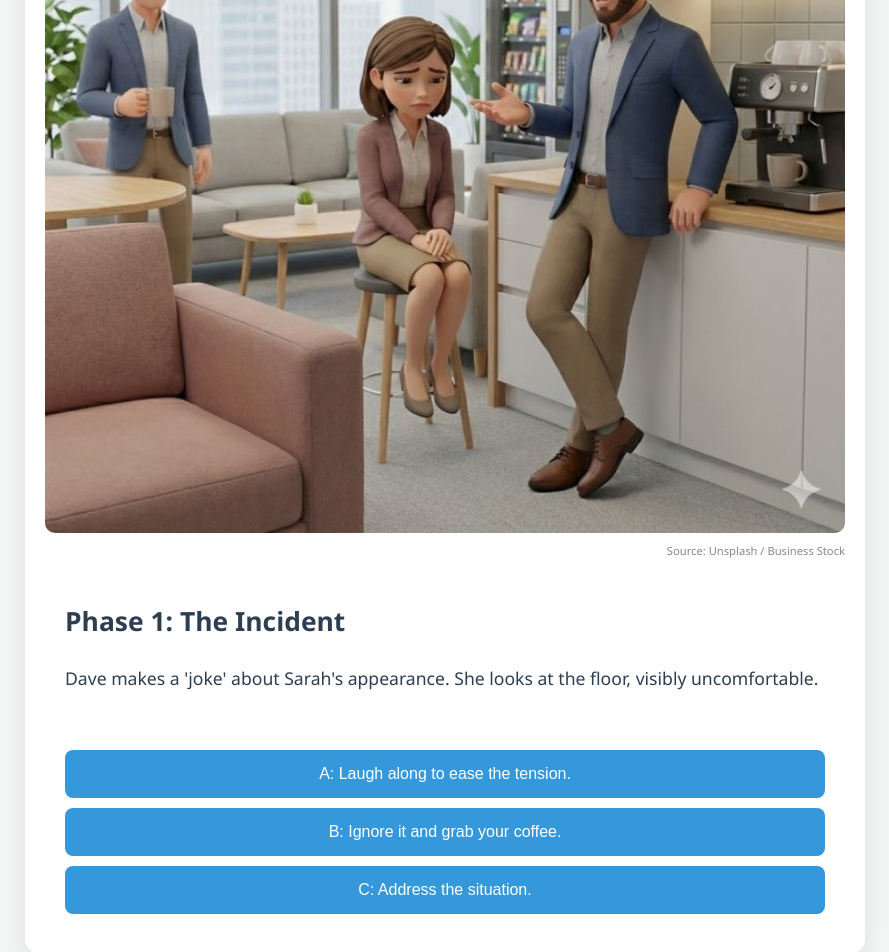
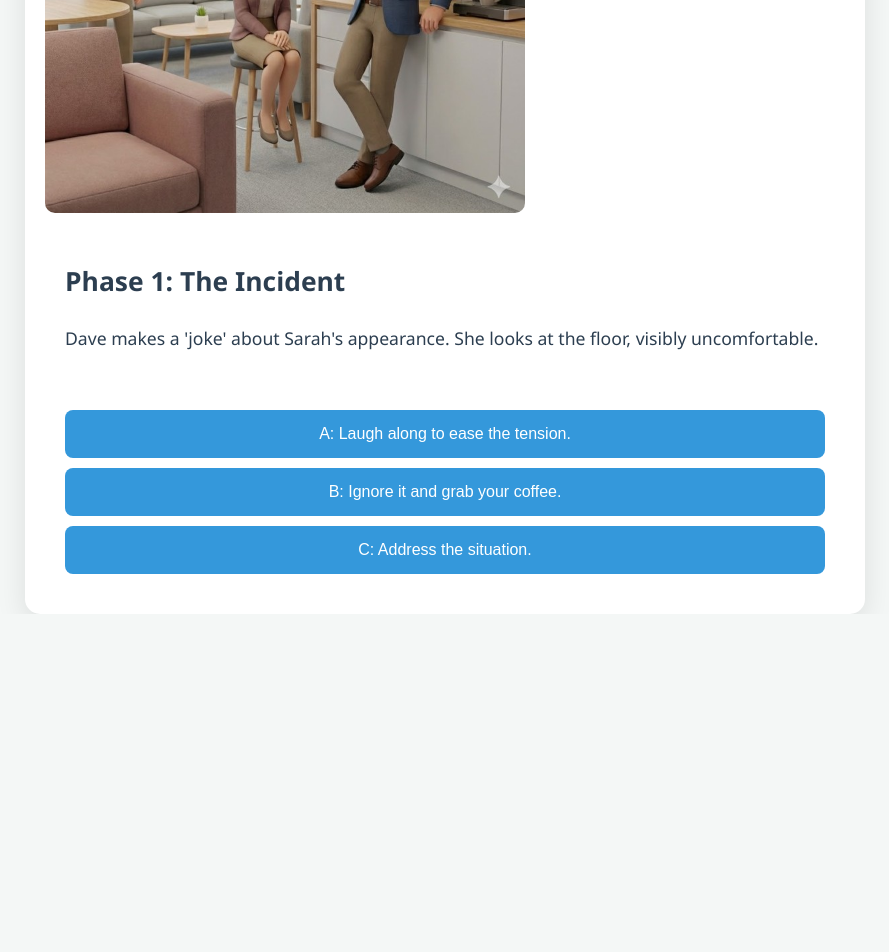
Before and after one commit to Le-Jeet-Legit/Gamified-Interactive-training, a plain HTML site: page index.html in a window 1280 px wide. Shown: the part 393-1345 px from the top of the page, without its empty margins (195-1084 px from the left). After the commit the page ends 1007 px from the top, so only its background shows below. Drawn offline with Linux system fonts and the light colour scheme.

Commit message:
Update index.html

```diff
--- a/index.html
+++ b/index.html
@@ -69,19 +69,12 @@
 
         /* Scene Section */
         #scene-image {
-            width: 100%;
-            height: 100%;
+            width: 60%;
+            height: 60%;
             object-fit: cover;
             border-radius: 10px;
             margin-top: 20px;
             background: #ddd;
-        }
-
-        .image-credit {
-            font-size: 0.7rem;
-            color: #888;
-            margin-top: 5px;
-            text-align: right;
         }
 
         #narrative {
@@ -155,7 +148,6 @@
     </div>
 
     <img id="scene-image" src="https://raw.githubusercontent.com/Le-Jeet-Legit/Gamified-Interactive-training/8a4a8a730d2d3d1c2c76dc0bc5dd7b6fcab998b6/image.jpg" alt="Workplace Breakroom">
-    <div class="image-credit">Source: Unsplash / Business Stock</div>
 
     <div id="narrative">
         <h2 id="phase-title">Phase 1: The Incident</h2>
```
